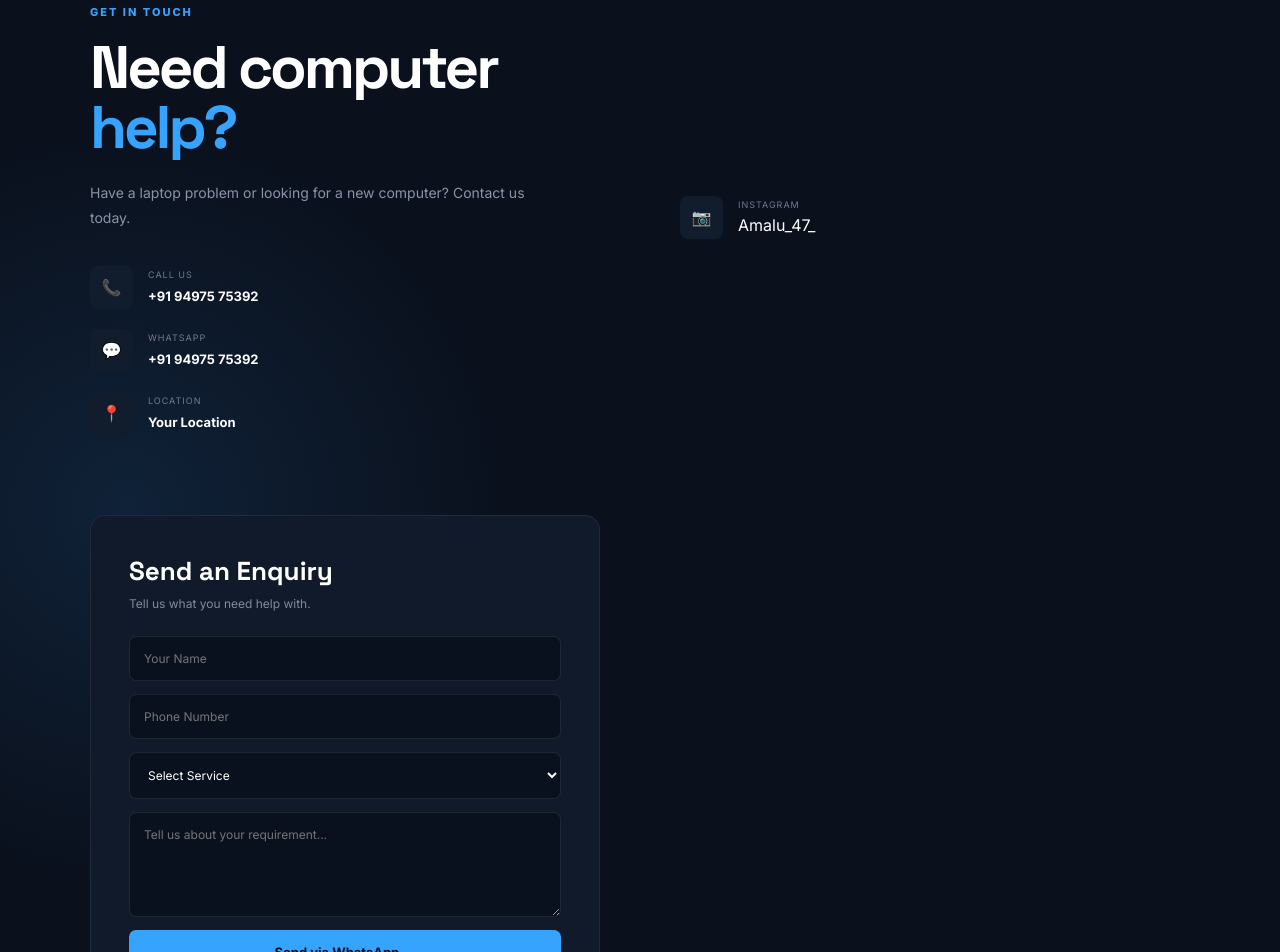
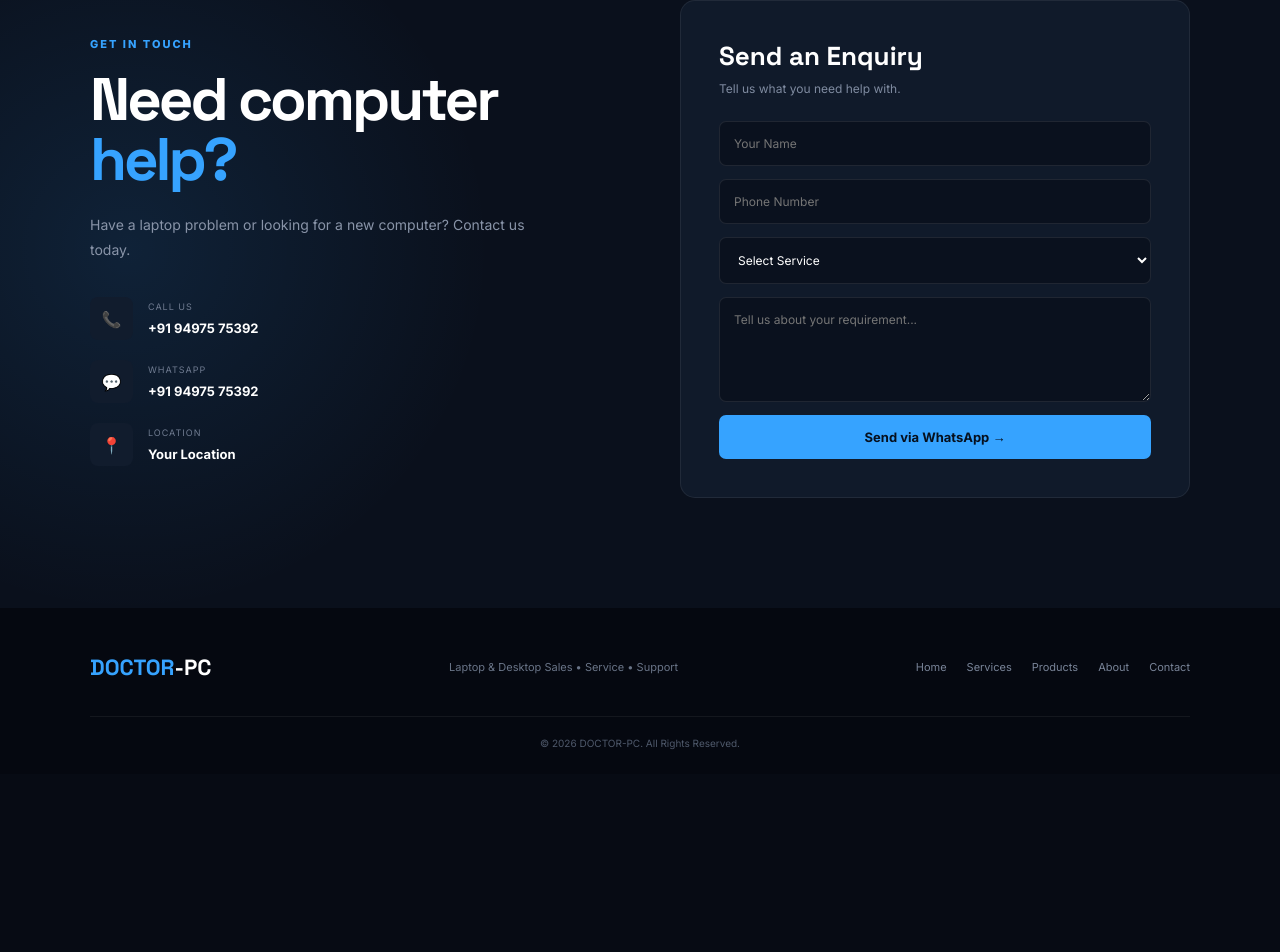
Before and after one commit to vijints41lap/DOCTOR---PC, a React (Vite) app: page / in a window 1280 px wide. Shown: the part 4278-5230 px from the top of the page. After the commit the page ends 5052 px from the top, so only its background shows below. Built offline with nearby package versions, Linux system fonts and the light colour scheme.

Commit message:
Remove Instagramn

```diff
--- a/src/App.jsx
+++ b/src/App.jsx
@@ -441,20 +441,6 @@ function App() {
 
           </div>
 
-          <div className="contact-detail">
-          <div>📷</div>
-            <div>
-              <small>INSTAGRAM</small>
-                <a
-                  href="https://www.instagram.com/Amalu_47_/"
-                  target="_blank"
-                  rel="noreferrer"
-                  className="instagram-link"
-                  >
-                  Amalu_47_
-                </a>
-            </div>
-          </div>
 
           <div className="contact-card">
 
```
